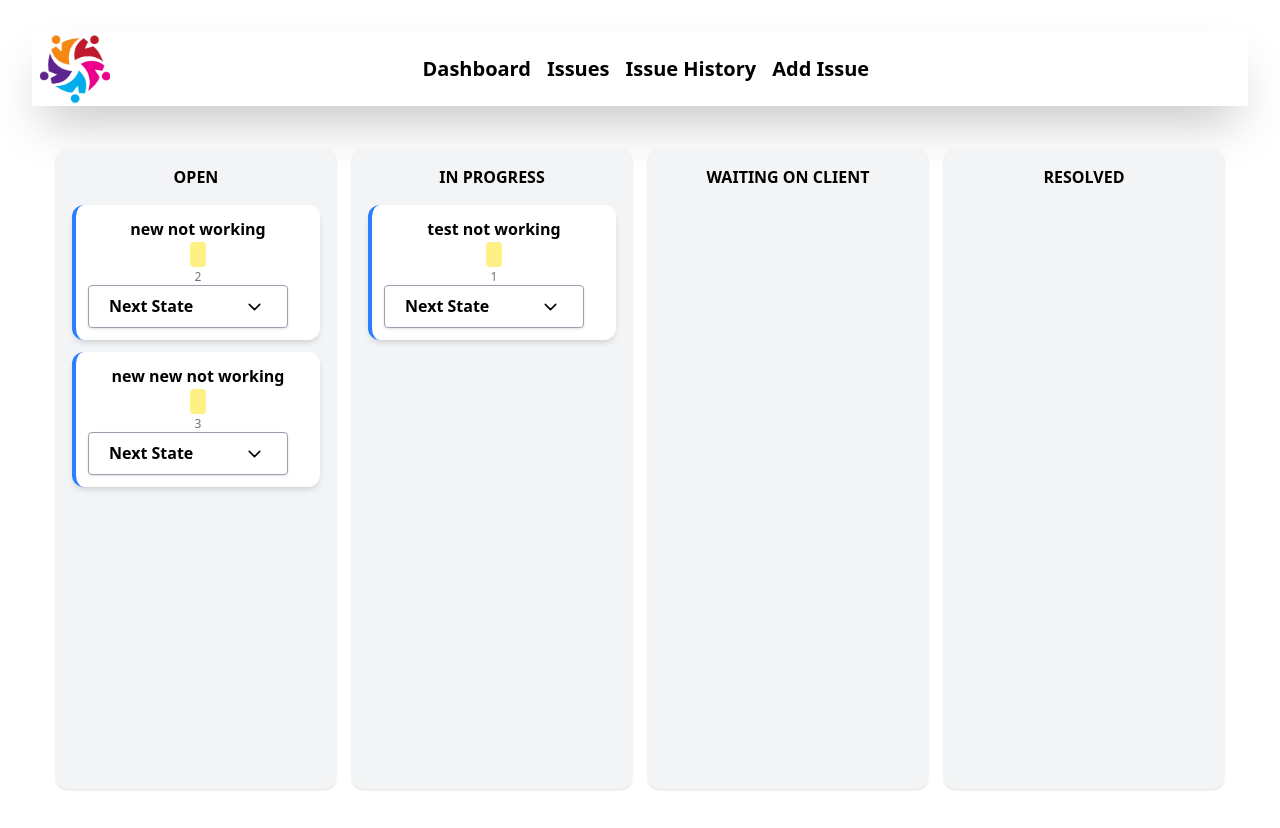
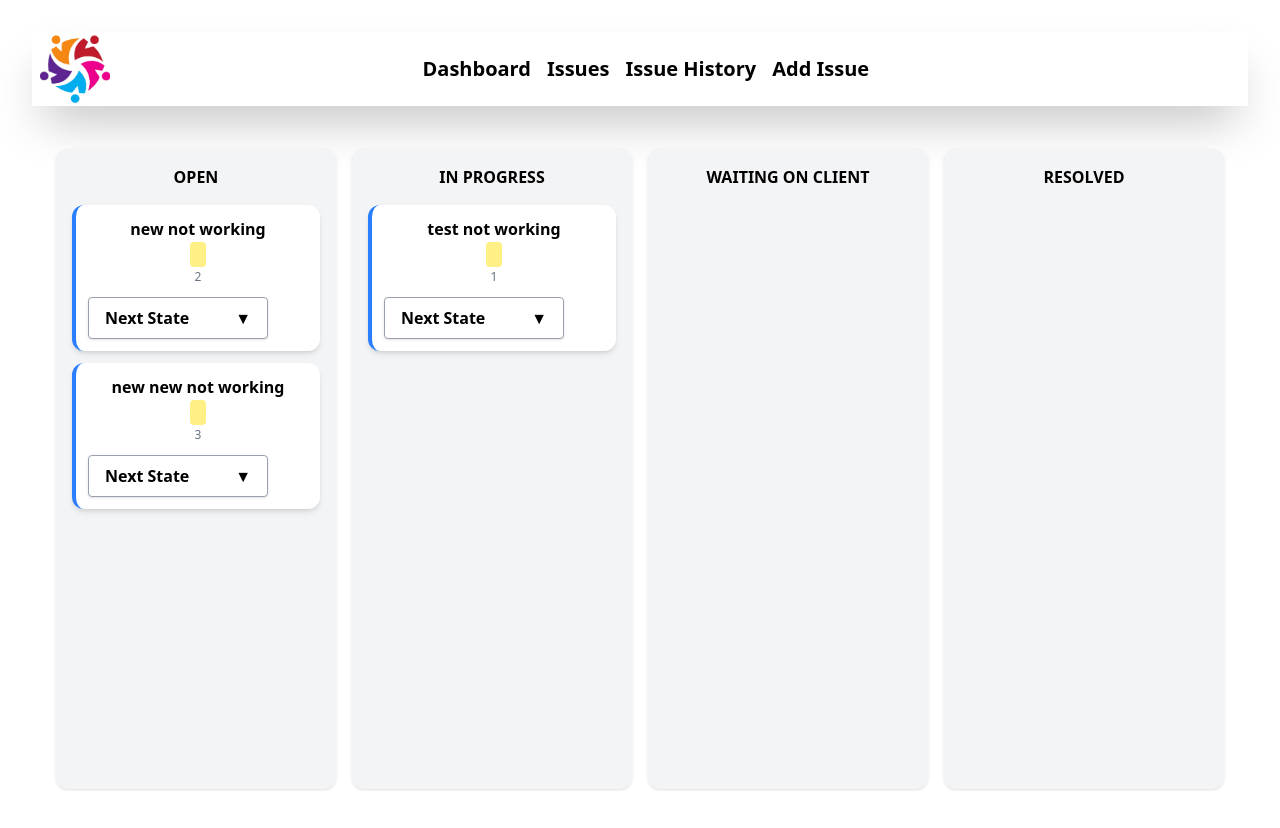
Before and after one commit to AshanOdi/jiraclone-Frontend, a React (Vite) app: page /issue in a window 1280 px wide. Shown: the top 828 px of the page. Built offline with nearby package versions, Linux system fonts and the light colour scheme.

Commit message:
completed drop box ui component without logic 🍒

```diff
--- a/src/components/card.jsx
+++ b/src/components/card.jsx
@@ -1,18 +1,22 @@
-// import { transitions } from "./transitions";
-
-// export default function Card() {
+// export default function Card({ task }) {
 //   return (
 //     <div className="bg-white shadow-md rounded-xl p-3 mb-3 border-l-4 border-blue-500">
-//       <p className="font-semibold">task.title</p>
+//       <p className="font-semibold">{task.title}</p>
 //       <span className="text-xs bg-yellow-200 text-black px-2 py-1 rounded">
-//         task.label
+//         {task.label}
+//         {console.log(task.status)}
 //       </span>
-//       <p className="text-xs text-gray-500 mt-1">task.id</p>
+//       <p className="text-xs text-gray-500 mt-1">{task.id}</p>
+//       {/* add a drop down here */}
 //     </div>
 //   );
 // }
 
+import { useState } from "react";
+
 export default function Card({ task }) {
+  const [open, setOpen] = useState(false);
+
   return (
     <div className="bg-white shadow-md rounded-xl p-3 mb-3 border-l-4 border-blue-500">
       <p className="font-semibold">{task.title}</p>
@@ -21,64 +25,43 @@ export default function Card({ task }) {
         {console.log(task.status)}
       </span>
       <p className="text-xs text-gray-500 mt-1">{task.id}</p>
-      <div className="relative">
-        <div
-          id="button"
-          onClick={() => {
-            let dropdown = document.querySelector("#dropdownButton #dropdown");
-            dropdown.classList.toggle("hidden");
-          }}
-          className="border-solid border-gray-400 border-[1px] px-5 py-2 rounded cursor-pointer font-bold
-      flex  justify-between w-[200px] bg-white shadow-lg shadow-sm"
+
+      {/* Dropdown */}
+      <div className="relative mt-3">
+        {/* Button */}
+        <button
+          onClick={() => setOpen(!open)}
+          className="border border-gray-400 px-4 py-2 rounded cursor-pointer font-bold
+          flex justify-between items-center w-[180px] bg-white shadow"
         >
           Next State
-          <img width={25} src="/src/icon/icon.svg" alt="arrow" />
-          <div
-            id="dropdown"
-            className="rounded border-[1px] border-gray-300 bg-white py-4 absolute top-[50px] w-[400px] shadow-md hidden"
-          >
-            <div className="cursor-pointer hover:bg-gray-300 px-4">
+          <span className="ml-2">▼</span>
+        </button>
+
+        {/* Dropdown menu */}
+        {open && (
+          <div className="absolute top-[45px] left-0 w-[180px] bg-white border border-gray-300 rounded shadow-md z-10">
+            <div
+              onClick={() => setOpen(false)}
+              className="px-4 py-2 cursor-pointer hover:bg-gray-200"
+            >
               In Progress
             </div>
-            <div className="cursor-pointer hover:bg-gray-300 px-4">
+            <div
+              onClick={() => setOpen(false)}
+              className="px-4 py-2 cursor-pointer hover:bg-gray-200"
+            >
               Waiting On Client
             </div>
-            <div className="cursor-pointer hover:bg-gray-300 px-4">
+            <div
+              onClick={() => setOpen(false)}
+              className="px-4 py-2 cursor-pointer hover:bg-gray-200"
+            >
               Resolved
             </div>
           </div>
-        </div>
+        )}
       </div>
     </div>
   );
 }
-
-// export default function Card({ task, column }) {
-//   // get possible moves
-//   const options = transitions[column] || [];
-
-//   return (
-//     <div className="bg-white shadow-md rounded-xl p-3 mb-3 border-l-4 border-blue-500">
-//       <p className="font-semibold">{task.title}</p>
-//       <span className="text-xs bg-yellow-200 text-black px-2 py-1 rounded">
-//         {task.label}
-//       </span>
-//       <p className="text-xs text-gray-500 mt-1">{task.id}</p>
-
-//       {/* Dropdown for moves */}
-//       {options.length > 0 && (
-//         <select
-//           className="mt-2 w-full border rounded p-1 text-sm"
-//           onChange={(e) => console.log(`Move ${task.id} → ${e.target.value}`)}
-//         >
-//           <option value="">Move to...</option>
-//           {options.map((opt) => (
-//             <option key={opt} value={opt}>
-//               {opt}
-//             </option>
-//           ))}
-//         </select>
-//       )}
-//     </div>
-//   );
-// }
```
Also changed, not shown: src/components/board.jsx (+0 -13 lines), src/components/column.jsx (+0 -19 lines).
